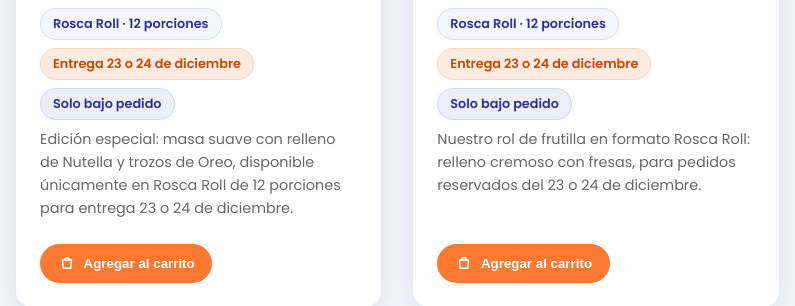
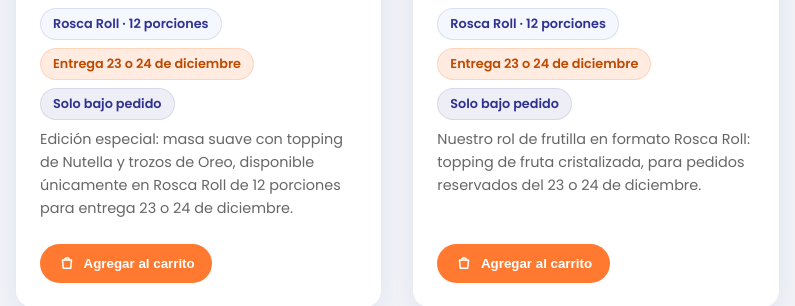
Before and after one commit to fjbatresv/hecho_capriccio, a plain HTML site: page index.html in a window 1280 px wide. Shown: the part 2400-2706 px from the top of the page, 44-839 px from the left. Drawn offline with Linux system fonts and the light colour scheme.

Commit message:
changed new products description.

```diff
--- a/index.html
+++ b/index.html
@@ -288,7 +288,7 @@
                 <span class="product-pill">Solo bajo pedido</span>
               </div>
               <p>
-                Edición especial: masa suave con relleno de Nutella y trozos de Oreo,
+                Edición especial: masa suave con topping de Nutella y trozos de Oreo,
                 disponible únicamente en Rosca Roll de 12 porciones para entrega 23 o 24 de diciembre.
               </p>
               <button class="btn-icon" type="button">
@@ -314,7 +314,7 @@
                 <span class="product-pill">Solo bajo pedido</span>
               </div>
               <p>
-                Nuestro rol de frutilla en formato Rosca Roll: relleno cremoso con fresas,
+                Nuestro rol de frutilla en formato Rosca Roll: topping de fruta cristalizada,
                 para pedidos reservados del 23 o 24 de diciembre.
               </p>
               <button class="btn-icon" type="button">
```
Also changed, not shown: 2 other files.
